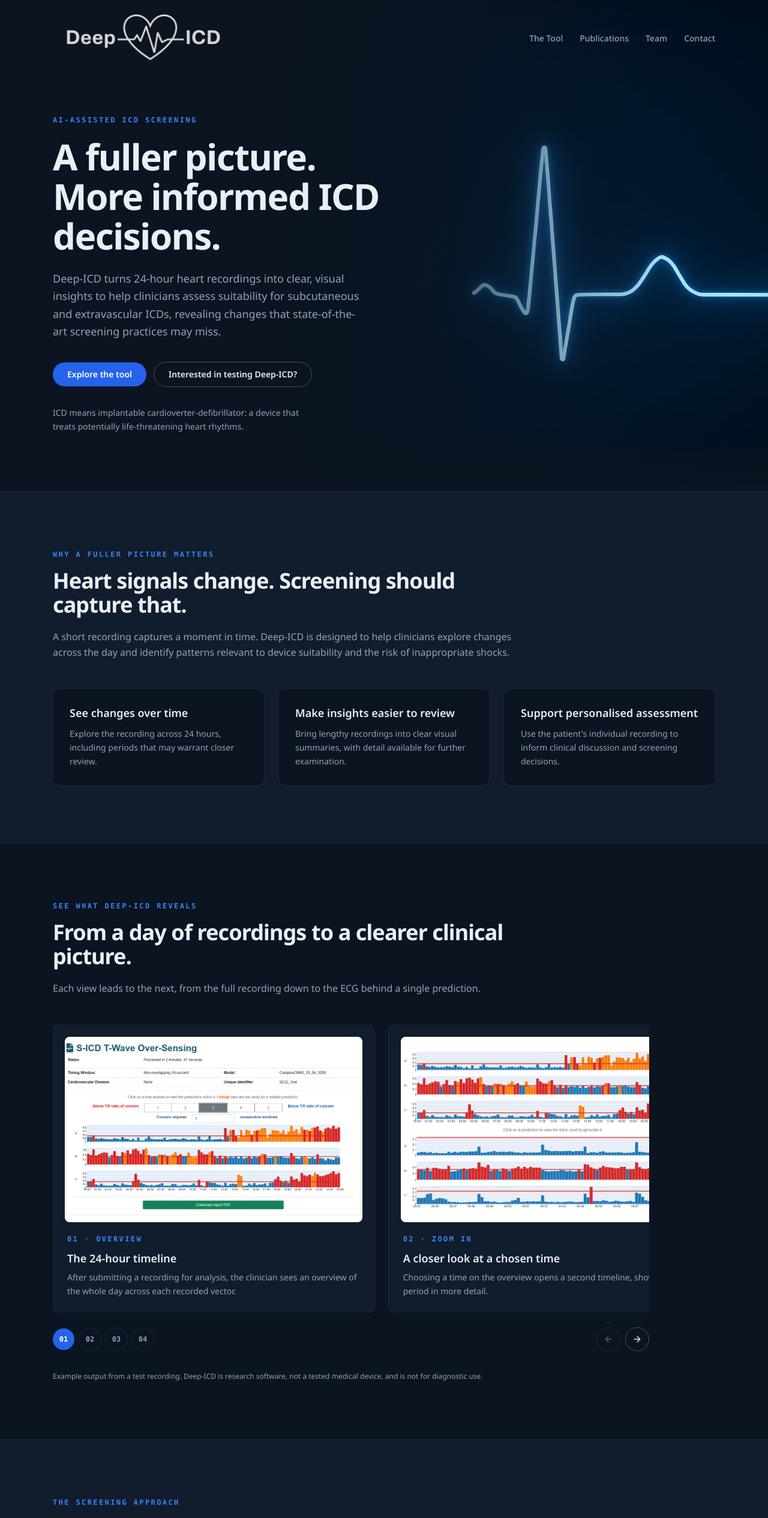
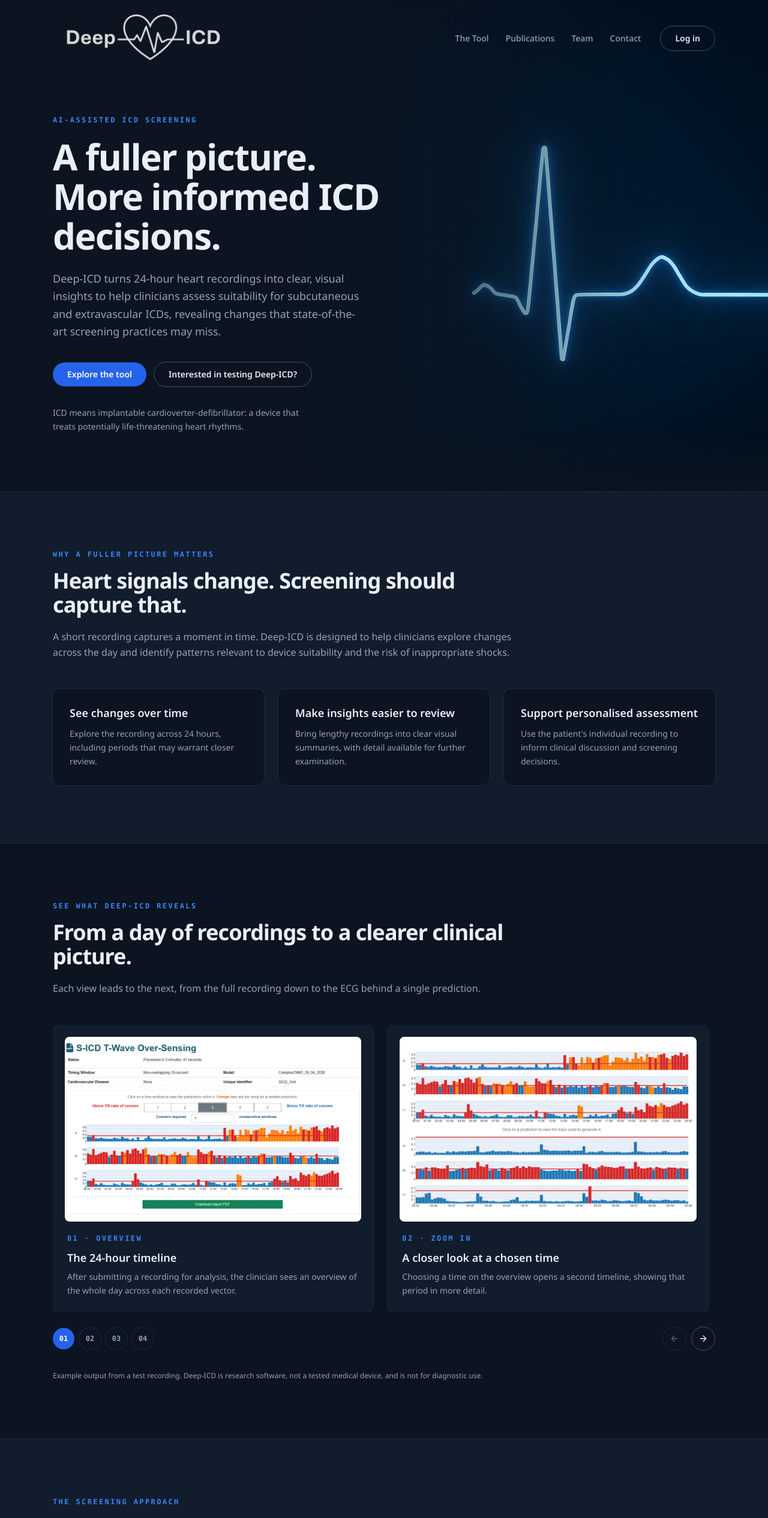
Before and after one commit to Deep-ICD/DeepICD.github.io, a Next.js app: page / in a window 1280 px wide. Shown: the top 2530 px of the page at 60% size. Built offline with nearby package versions, Linux system fonts and the light colour scheme.

Commit message:
Added back the login button and edited teams section layout

```diff
--- a/app/components/Footer.tsx
+++ b/app/components/Footer.tsx
@@ -20,7 +20,7 @@
         </div>
 
         <p className="text-xs text-body">
-          Research platform · &copy; {new Date().getFullYear()} Deep-ICD
+          &copy; {new Date().getFullYear()} Deep-ICD
         </p>
       </div>
     </footer>
--- a/app/components/Navbar.tsx
+++ b/app/components/Navbar.tsx
@@ -3,7 +3,13 @@
 import Image from "next/image";
 import Link from "next/link";
 import { useEffect, useRef, useState } from "react";
-import { LOGO, focusRing, navLinks } from "../lib/site";
+import {
+  LOGIN_URL,
+  LOGO,
+  focusRing,
+  navLinks,
+  secondaryButton,
+} from "../lib/site";
 
 /* Fixed to the top so the section links stay reachable down the whole page.
    Over the hero it is transparent, so the artwork shows through; once the
@@ -42,8 +48,8 @@
             : "border-transparent"
         }`}
       >
-        {/* One row from md: logo left, section links on the right. Below md
-            the links take a second row under the logo, kept
+        {/* One row from md: logo left, section links then Log in on the
+            right. Below md the links take a second row under the logo, kept
             to a single line that scrolls sideways rather than wrapping, so the
             bar never grows past two rows. */}
         <div
@@ -86,6 +92,16 @@
               ))}
             </ul>
           </nav>
+
+          <a
+            href={LOGIN_URL}
+            target="_blank"
+            rel="noopener noreferrer"
+            className={`order-2 md:order-3 ${secondaryButton}`}
+          >
+            Log in
+            <span className="sr-only"> (opens in a new tab)</span>
+          </a>
         </div>
       </header>
     </>
--- a/app/components/ToolCarousel.tsx
+++ b/app/components/ToolCarousel.tsx
@@ -21,7 +21,14 @@
    advance on its own: the views are a sequence (each one opens the next), and
    the captions need to hold still while they are read. */
 export default function ToolCarousel({ views }: { views: ToolView[] }) {
-  const [emblaRef, emblaApi] = useEmblaCarousel({ align: "start" });
+  /* containScroll off: with slides under half the width, Embla's default
+     trims the last snap points together, so steps 03 and 04 would share a
+     position. Off, every slide gets its own stop (the last one leaves space
+     to its right). */
+  const [emblaRef, emblaApi] = useEmblaCarousel({
+    align: "start",
+    containScroll: false,
+  });
 
   /* Starts at the first slide, which is where Embla initialises. State only
      changes in Embla's own callbacks, never synchronously in the effect. */
@@ -65,14 +72,11 @@
       aria-roledescription="carousel"
       aria-label="How the tool is used"
       onKeyDownCapture={onKeyDown}
-      /* 90% of the section width from md, which shrinks every slide by the
-         same 10% while keeping the 55% slide ratio (and its snap points). */
-      className="mt-12 md:max-w-[90%]"
+      className="mt-12"
     >
-      {/* Slides are 55% wide from md, so the next one shows nearly half its
-          width -- the visible cue that there is more to swipe to. Not much
-          narrower: under ~50%, Embla trims the last snap points together and
-          the 01-04 step buttons would stop mapping one-to-one to slides. */}
+      {/* Slides are just under half the width from md, so the next one shows
+          almost in full -- the visible cue that there is more to swipe to.
+          The carousel spans the full section width like everything else. */}
       <div ref={emblaRef} className="overflow-hidden">
         <div className="-ml-6 flex touch-pan-y">
           {views.map((view, i) => (
@@ -81,7 +85,7 @@
               role="group"
               aria-roledescription="slide"
               aria-label={`${i + 1} of ${views.length}`}
-              className="min-w-0 shrink-0 grow-0 basis-full pl-6 md:basis-[55%]"
+              className="min-w-0 shrink-0 grow-0 basis-full pl-6 md:basis-[49.5%]"
             >
               <figure className="flex h-full flex-col rounded-xl bg-raised p-4 ring-1 ring-hairline sm:p-5">
                 {/* A shared 16:10 plate, so slides of different aspect ratios
--- a/app/page.tsx
+++ b/app/page.tsx
@@ -11,6 +11,7 @@
 } from "./lib/publications";
 import {
   CONTACT_EMAIL,
+  LOGIN_URL,
   headerOffset,
   primaryButton,
   secondaryButton,
@@ -156,6 +157,21 @@
     href: "https://www.southampton.ac.uk/people/5xd5hn/professor-alain-zemkoho",
   },
   {
+    name: "Dr Mohamed ElRefai",
+    initials: "ME",
+    photo: "/images/team/mohamed-elrefai.webp",
+    role: "Clinical Research Collaborator",
+    institution: "University Hospital Southampton",
+    href: "https://scholar.google.com/citations?user=wMl-xnUAAAAJ&hl=en",
+  },
+  {
+    name: "Dr Alex Touze",
+    initials: "AT",
+    photo: "/images/team/Alex Headshot.jpg",
+    role: "Clinical Researcher",
+    institution: "University Hospital Southampton",
+  },
+  {
     name: "Prof John Paisey",
     initials: "JP",
     photo: "/images/team/john-paisey.webp",
@@ -180,14 +196,6 @@
     href: "https://www.linkedin.com/in/anthony-dunn-ab093a234/",
   },
   {
-    name: "Dr Mohamed ElRefai",
-    initials: "ME",
-    photo: "/images/team/mohamed-elrefai.webp",
-    role: "Clinical Research Collaborator",
-    institution: "University Hospital Southampton",
-    href: "https://scholar.google.com/citations?user=wMl-xnUAAAAJ&hl=en",
-  },
-  {
     name: "Samuel Ward",
     initials: "SW",
     photo: "/images/team/samuel-ward.webp",
@@ -210,13 +218,6 @@
     role: "Doctoral Researcher",
     institution: "University of Southampton",
     href: "https://www.linkedin.com/in/bartosz-morawski-b21abb214",
-  },
-  {
-    name: "Dr Alex Touze",
-    initials: "AT",
-    photo: "/images/team/Alex Headshot.jpg",
-    role: "Clinical Researcher",
-    institution: "University Hospital Southampton",
   },
   {
     name: "Dr Sam Mangham",
@@ -490,7 +491,7 @@
           src={member.photo}
           alt=""
           fill
-          sizes="(min-width: 1152px) 264px, (min-width: 1024px) 25vw, 50vw"
+          sizes="(min-width: 1152px) 352px, (min-width: 640px) 33vw, 50vw"
           style={{ objectPosition: member.objectPosition ?? "50% 25%" }}
           className="object-cover"
         />
@@ -540,10 +541,9 @@
         />
 
         {/* Square frames: most source portraits are already 1:1, so this crops
-            almost nothing. Four columns from lg; two below that keeps ten
-            portraits from becoming a single column of full-width faces on a
-            phone. */}
-        <div className="mt-14 grid grid-cols-2 gap-x-6 gap-y-10 lg:grid-cols-4">
+            almost nothing. Full section width, so the row's edges line up with
+            every other section: three columns from sm, two on phones. */}
+        <div className="mt-14 grid grid-cols-2 gap-x-6 gap-y-10 sm:grid-cols-3">
           {team.map((member) => (
             <TeamCard key={member.name} member={member} />
           ))}
@@ -628,6 +628,15 @@
           >
             Contact us
           </a>
+          <a
+            href={LOGIN_URL}
+            target="_blank"
+            rel="noopener noreferrer"
+            className={secondaryButton}
+          >
+            Log in to Deep-ICD
+            <span className="sr-only"> (opens in a new tab)</span>
+          </a>
         </div>
       </div>
     </section>
```
